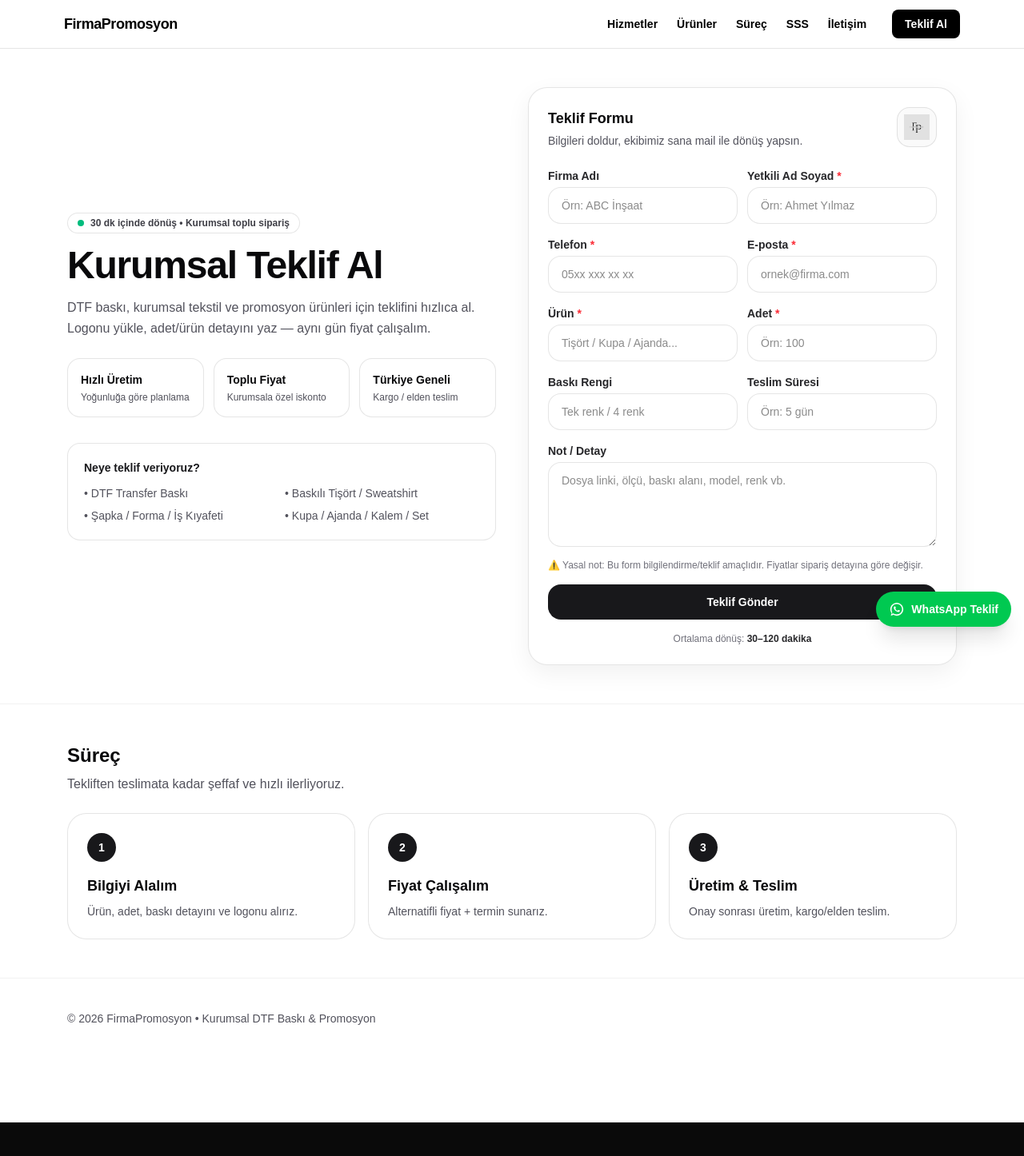
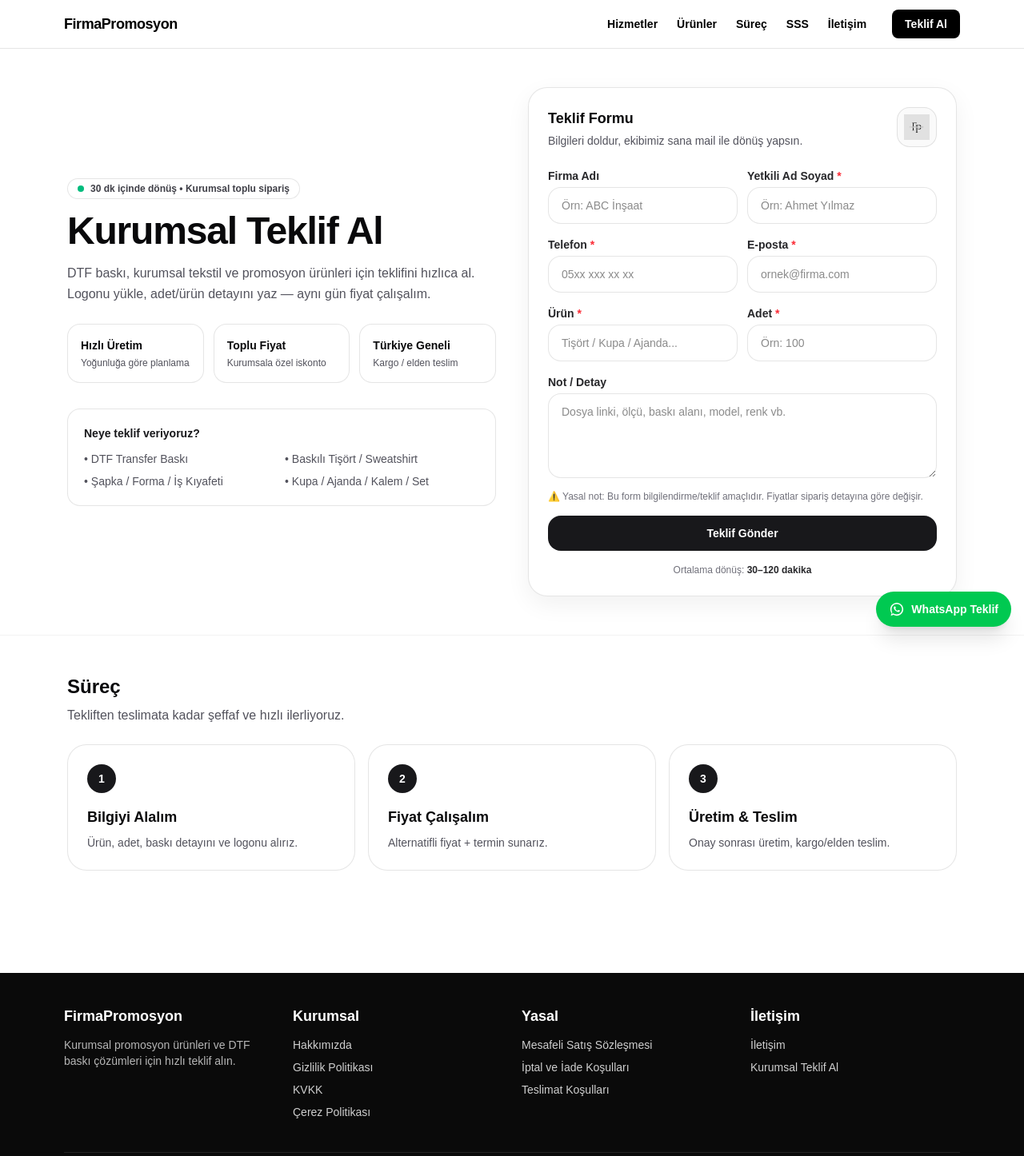
Before and after one commit to berkankocek1-dot/firmapromosyon, a Next.js app: page /kurumsal-teklif-al in a window 1280 px wide. Shown: the top 1446 px of the page at 80% size. Built offline with nearby package versions, Linux system fonts and the light colour scheme.

Commit message:
Kurumsal teklif formu sadeleştirildi (baskı rengi, teslim süresi ve footer kaldırıldı)

```diff
--- a/app/kurumsal-teklif-al/page.tsx
+++ b/app/kurumsal-teklif-al/page.tsx
@@ -87,11 +87,6 @@ export default function KurumsalTeklifAlPage() {
                 <Field label="Adet" name="qty" placeholder="Örn: 100" required />
               </div>
 
-              <div className="grid gap-3 sm:grid-cols-2">
-                <Field label="Baskı Rengi" name="colors" placeholder="Tek renk / 4 renk" />
-                <Field label="Teslim Süresi" name="deadline" placeholder="Örn: 5 gün" />
-              </div>
-
               <div>
                 <label className="mb-1 block text-sm font-semibold text-zinc-800">Not / Detay</label>
                 <textarea
@@ -131,12 +126,6 @@ export default function KurumsalTeklifAlPage() {
           <Step n="3" title="Üretim & Teslim" text="Onay sonrası üretim, kargo/elden teslim." />
         </div>
       </section>
-
-      <footer className="border-t border-black/5">
-        <div className="mx-auto max-w-6xl px-5 py-10 text-sm text-zinc-600">
-          © {new Date().getFullYear()} FirmaPromosyon • Kurumsal DTF Baskı & Promosyon
-        </div>
-      </footer>
     </main>
   );
 }
@@ -151,8 +140,6 @@ async function submitLeadAction(formData: FormData) {
     email: String(formData.get("email") || ""),
     product: String(formData.get("product") || ""),
     qty: String(formData.get("qty") || ""),
-    colors: String(formData.get("colors") || ""),
-    deadline: String(formData.get("deadline") || ""),
     message: String(formData.get("message") || ""),
   };
 
```
